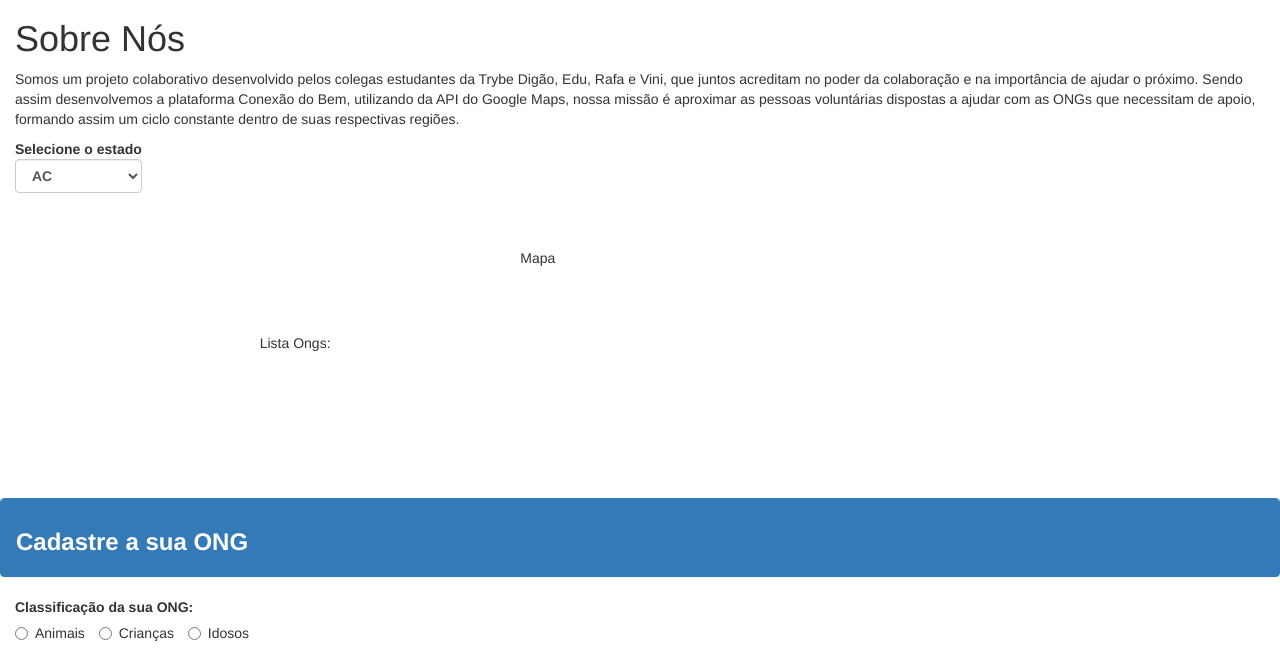
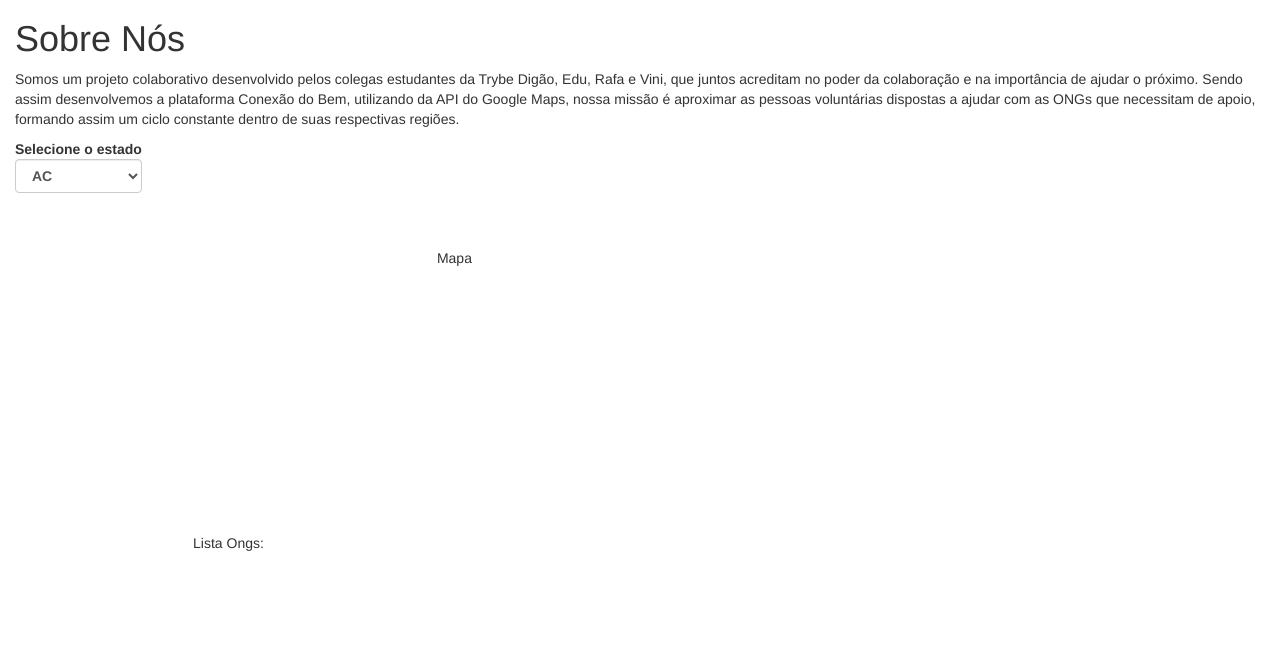
Before and after one commit to eduardomuchak/15-conexao-do-bem, a plain HTML site: page projeto.html in a window 1280 px wide. Shown: the part 102-757 px from the top of the page. Drawn offline with Linux system fonts and the light colour scheme; some packages are replaced by stand-ins of ours.

Commit message:
Feature: Ajusta tamanho mapa; Ajusta o tamanho do container do mapa para ficar dinamico

```diff
--- a/style.css
+++ b/style.css
@@ -34,7 +34,7 @@ header {
     display: flex;
     justify-content: space-between;
     align-items: center;
-    height: 300px;
+    height: auto;
 }
 
 footer {
@@ -58,6 +58,7 @@ span {
 }
 
 .map {
-    width: 500px;
-    height: 200px;
+    width: 600px;
+    height: 600px;
+    margin: 50px;
 }
```
